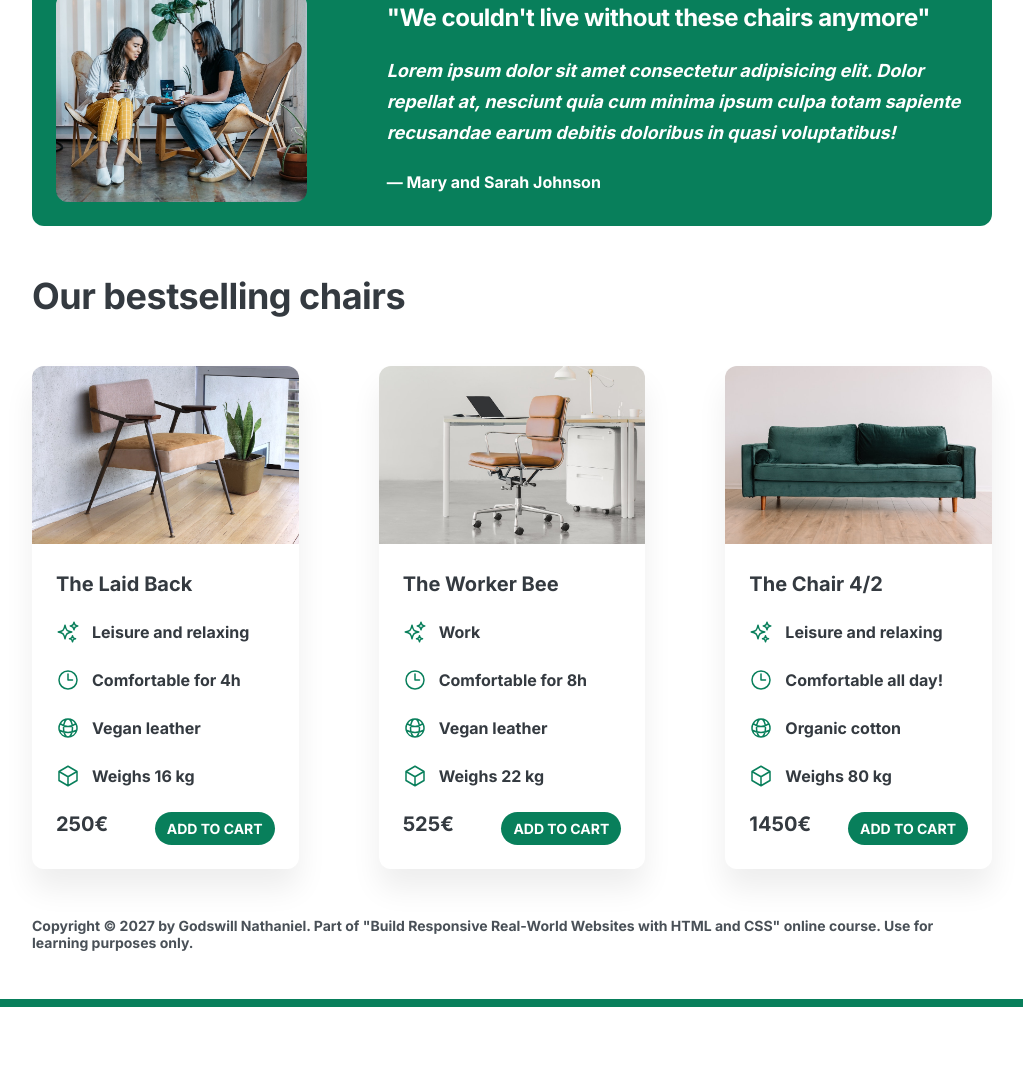
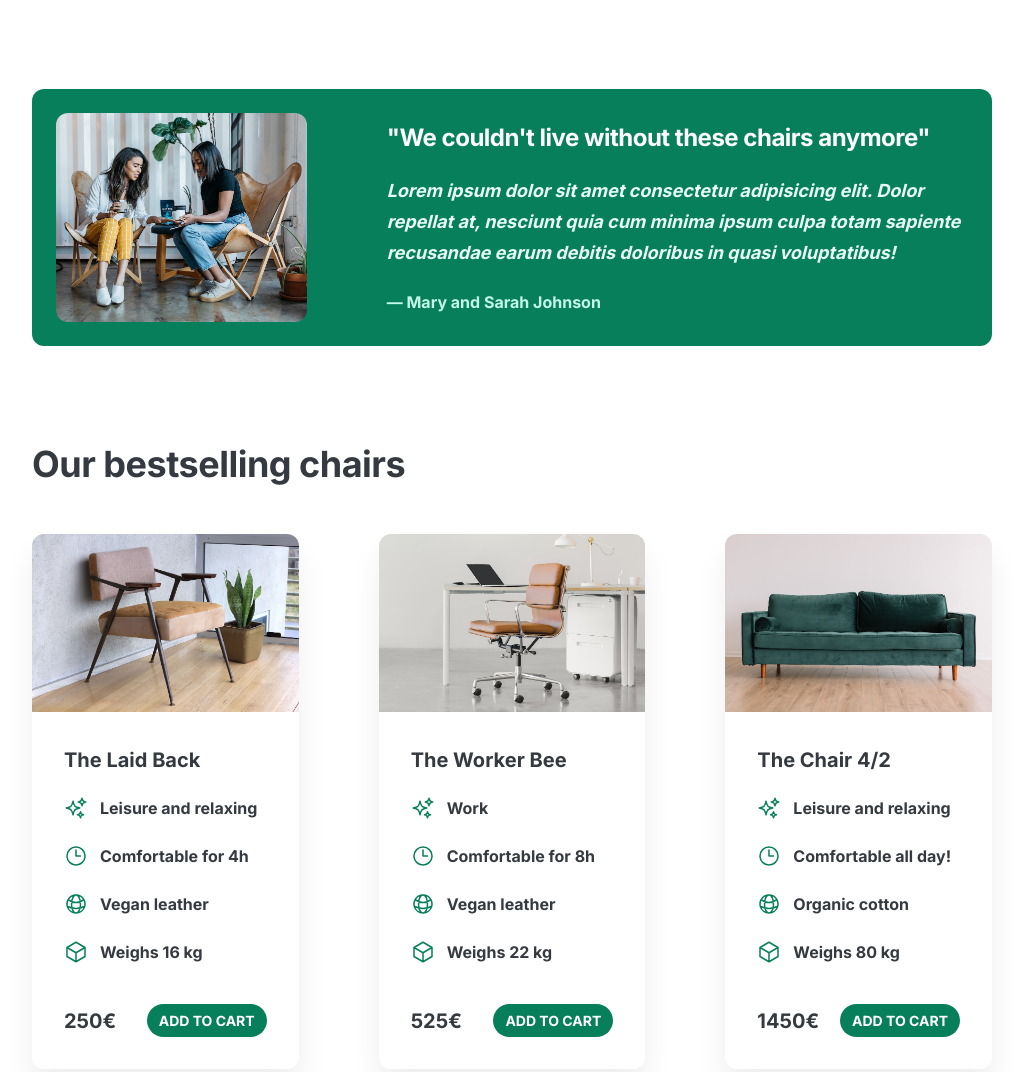
Before and after one commit to godswillnathaniel/lisbon_chair, a website: page index.html in a window 1280 px wide. Shown: the part 921-1993 px from the top of the page, without its empty margins (128-1151 px from the left). Before the commit the page ends 1928 px from the top, so only its background shows below. Drawn offline with Linux system fonts and the light colour scheme.

Commit message:
worked on the visual representation and whitespace of the website

```diff
--- a/css/style.css
+++ b/css/style.css
@@ -38,7 +38,7 @@ body {
 
 header,
 section {
-  margin-bottom: 48px;
+  margin-bottom: 96px;
 }
 
 h2 {
@@ -91,7 +91,7 @@ header {
   display: grid;
   grid-template-columns: repeat(2, 1fr);
   column-gap: 80px;
-  margin-top: 48px;
+  margin-top: 64px;
 }
 
 .header-text-box {
@@ -99,7 +99,7 @@ header {
 }
 
 h1 {
-  margin-bottom: 24px;
+  margin-bottom: 32px;
   font-size: 44px;
   line-height: 1.1;
   letter-spacing: -1px;
@@ -121,7 +121,7 @@ img {
   stroke: #087f5b;
   width: 32px;
   height: 32px;
-  margin-bottom: 16px;
+  margin-bottom: 24px;
 }
 
 .features-title {
@@ -157,7 +157,11 @@ img {
   margin-bottom: 24px;
   font-size: 18px;
   line-height: 1.7;
+  color: #e6fcf5;
+}
 
+.testimonial-author {
+  color: #c3fae8;
 }
 
 /* CHAIRS */
@@ -173,7 +177,7 @@ img {
 }
 
 .chair-box {
-  padding: 24px;
+  padding: 32px;
 }
 
 h3 {
@@ -183,7 +187,7 @@ h3 {
 
 .chair-details {
   list-style: none;
-  margin-bottom: 24px;
+  margin-bottom: 40px;
 }
 
 .chair-details li {
@@ -207,6 +211,7 @@ h3 {
   font-size: 20px;
   display: flex;
   justify-content: space-between;
+  align-items: center;
 }
 
 footer {
```
